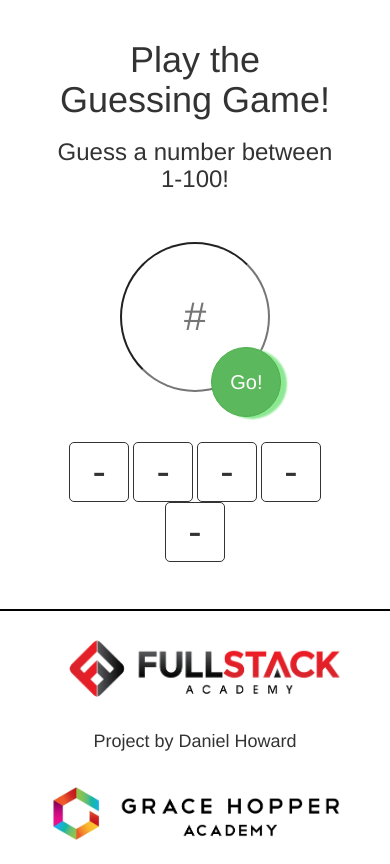
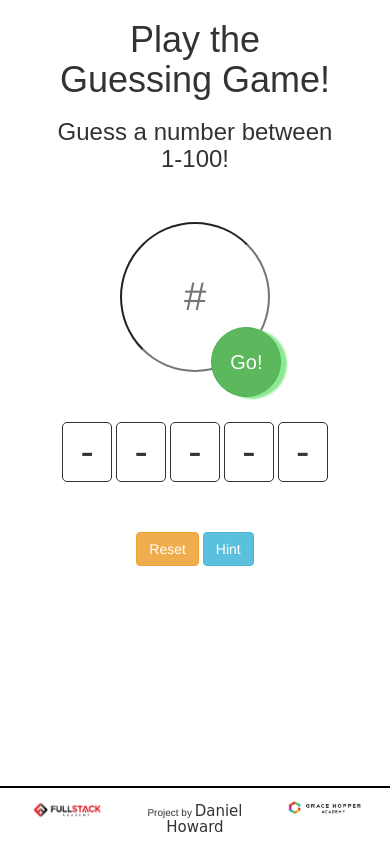
Before and after one commit to danielhoward314/danielhoward314.github.io, a plain HTML site: page index.html in a window 390 px wide. Drawn offline with nearby package versions, Linux system fonts and the light colour scheme; a web font is replaced by a local one.

Commit message:
signature styling

```diff
--- a/css/style.css
+++ b/css/style.css
@@ -1,13 +1,14 @@
 html {
-    box-sizing: 'border-box';
+    box-sizing: border-box;
     font-size: 10px;
-    height: 100%
+    position: relative;
+    /* height: 100%; */
   }
 
 body {
     position: relative;
-    width: 100%;
-    height: 100%;
+    /* width: 100%;
+    height: 100%; */
 }
 
 html:before {
@@ -30,7 +31,11 @@ html:before {
 
 #app {
     width: 80%;
-    margin: 20px auto;
+    margin: 0 auto;
+}
+
+#title, #subtitle {
+    font-family: 'Sunflower', sans-serif;
 }
 
 #subtitle {
@@ -106,17 +111,18 @@ ul {
     width: 100%;
     border-top: solid 2px black;
     background-color: white;
-    position: fixed;
+    /* position: fixed; */
     bottom: 0;
 }
 
 img {
     display: inline-block;
-    width: 300px;
+    /* width: 300px; */
+    max-width: 75%;
 }
 
 #grace-hopper {
-    padding-top: 20px;
+    padding-top: 15px;
 }
 
 #fullstack {
@@ -125,6 +131,11 @@ img {
 
 #signature {
     padding-top: 5px;
+}
+
+#signed-name {
+    font-family: 'Italianno', cursive;
+    font-size: 2.5rem;
 }
 
 .three-d {
@@ -142,3 +153,28 @@ img {
 @-ms-viewport{
     width: device-width;
   }
+
+@media only screen and (max-width: 768px) and (orientation: portrait) {
+    html {
+        font-size: 8px;
+    }
+    #app {
+        position: relative;
+    }
+
+    #signature > h4 {
+        font-size: 1rem;
+    }
+
+    #signed-name {
+        font-size: 1.5rem;
+    }
+
+    #grace-hopper {
+        padding-top: 8px;
+    }
+
+    .guess{
+        width: 50px;
+    }
+}
--- a/index.html
+++ b/index.html
@@ -3,9 +3,11 @@
   <head>
     <title>Guessing Game</title>
     <link rel='stylesheet' type='text/css' href='css/style.css'>
+    <link href="https://fonts.googleapis.com/css?family=Italianno|Sunflower:300" rel="stylesheet">
     <link rel='stylesheet' type='text/css' href='https://maxcdn.bootstrapcdn.com/bootstrap/3.3.7/css/bootstrap.min.css'>
     <script src="https://ajax.googleapis.com/ajax/libs/jquery/3.3.1/jquery.min.js"></script>
     <script src='js/guessingGame.js'></script>
+    <script src='js/layout.js'></script>
     <meta name="viewport" content="width=device-width, initial-scale=1">
   </head>
 
@@ -46,20 +48,18 @@
     </div>
 
     <div id='footer' class='center'>
-      <div class='row'>
-        <div id='fullstack' class='col-sm-4'>
+      <div class='clearfix'>
+        <div id='fullstack' class='col-xs-4'>
           <img src='assets/fa-logo@2x.png'></img>
         </div>
 
-        <div id='signature' class='col-sm-4'>
-          <h4>Project by Daniel Howard</h4>
+        <div id='signature' class='col-xs-4'>
+          <h4>Project by <span id='signed-name'>Daniel Howard</span></h4>
         </div>
 
-        <div id='grace-hopper' class='col-sm-4'>
+        <div id='grace-hopper' class='col-xs-4'>
           <img src='assets/grace_hopper_academy.png'></img>
         </div>
-
-
       </div>
     </div>
 
--- /dev/null
+++ b/js/layout.js
@@ -0,0 +1,10 @@
+$(function(){
+    var viewHeight = $(window).height();
+    var footerHeight = $('#footer').height();
+    var appHeight = $('#app').height();
+    if(viewHeight > appHeight + footerHeight){
+        $('#app').css({
+            'margin-bottom': viewHeight - (appHeight + footerHeight)
+        });
+    }
+});
```
